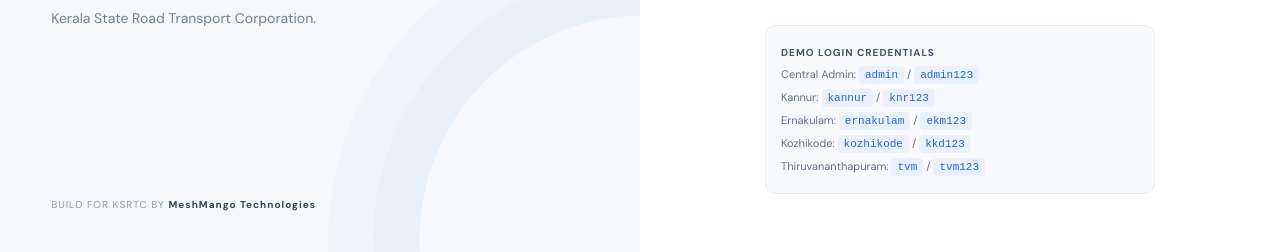
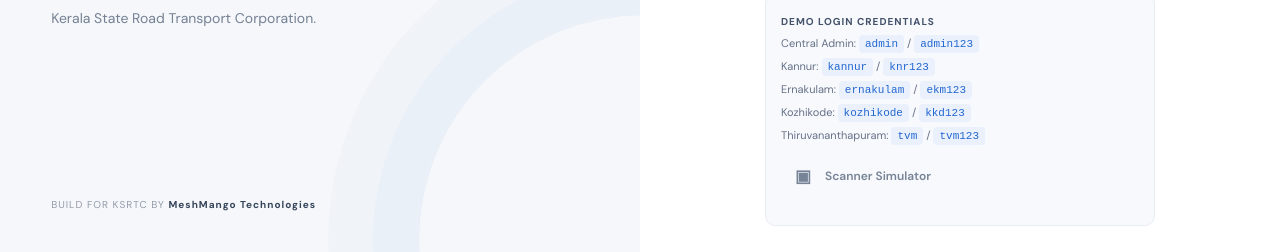
Before and after one commit to devstack-hk08/voltbridge, a plain HTML site: page index.html in a window 1280 px wide. Shown: the part 534-786 px from the top of the page. Drawn offline with Linux system fonts and the light colour scheme.

Commit message:
Add Scanner Simulator button to index.html

```diff
--- a/index.html
+++ b/index.html
@@ -79,6 +79,9 @@
                     <p>Ernakulam: <code>ernakulam</code> / <code>ekm123</code></p>
                     <p>Kozhikode: <code>kozhikode</code> / <code>kkd123</code></p>
                     <p>Thiruvananthapuram: <code>tvm</code> / <code>tvm123</code></p>
+                    <button class="nav-button" onclick="window.location.href='scanner.html'">
+                        <span>▣</span> Scanner Simulator
+                    </button>
                 </div>
 
             </div>
```
